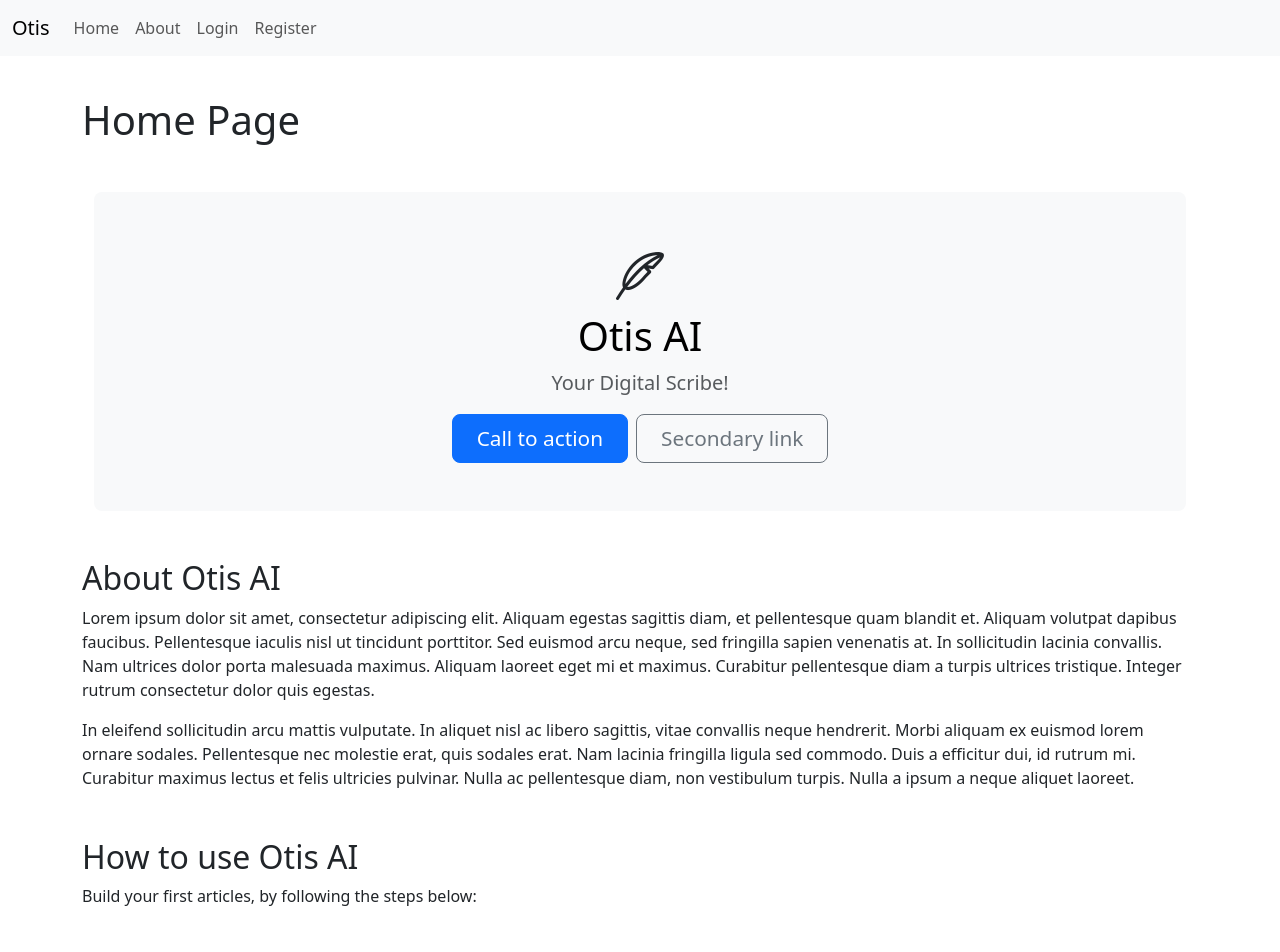
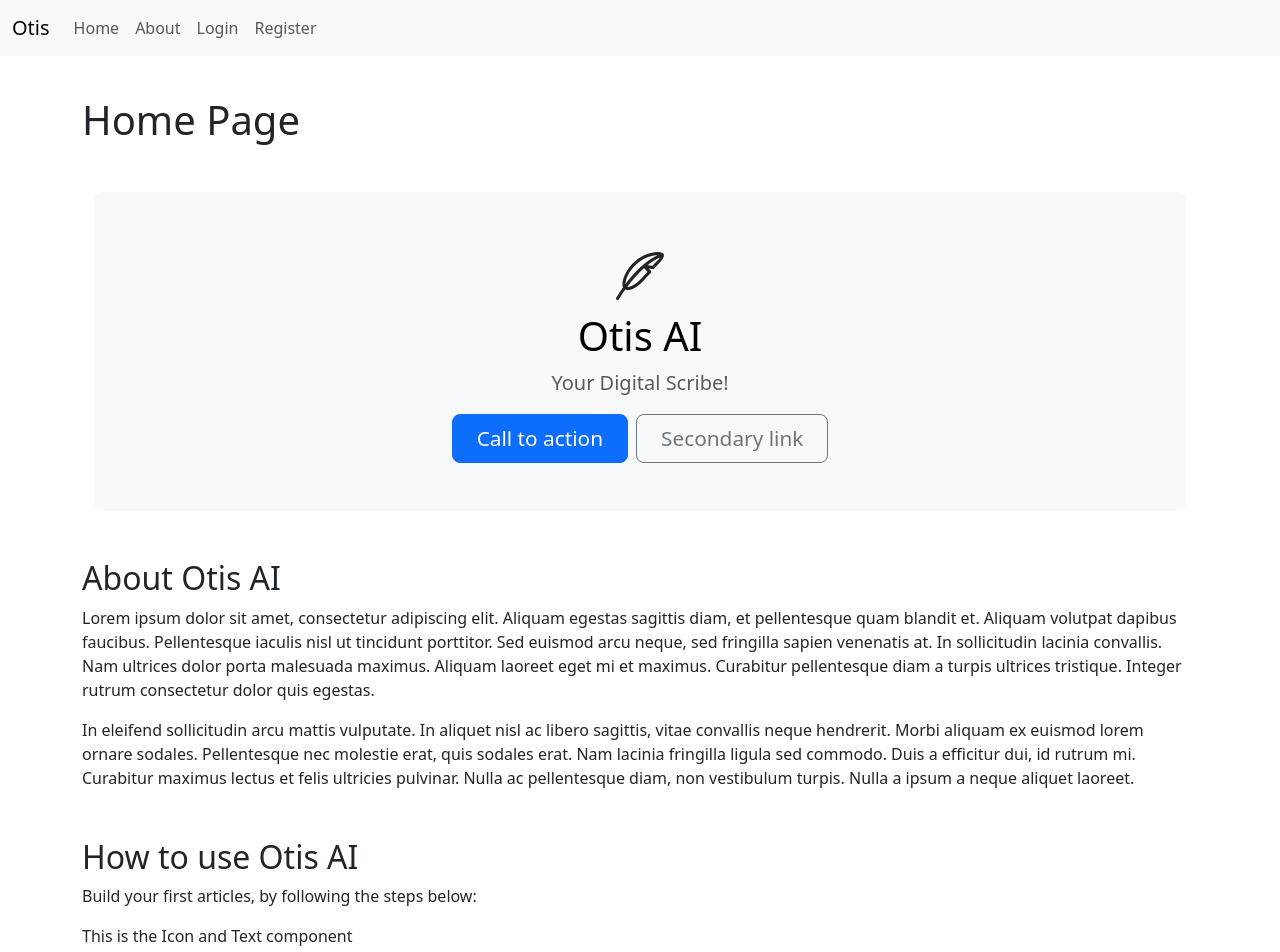
Before and after one commit to dtettarasar/otis-ai-frontend, a Vue app: page / in a window 1280 px wide. Shown: the top 952 px of the page. Built offline with nearby package versions, Linux system fonts and the light colour scheme; no server answers.

Commit message:
building the Icon and Text component

```diff
--- a/src/components/general_content_components/HowToUse.vue
+++ b/src/components/general_content_components/HowToUse.vue
@@ -1,4 +1,7 @@
 <script setup>
+
+    import IconAndText from './IconAndText.vue';
+
 </script>
 
 <template>
@@ -13,6 +16,12 @@
             </p>
         </div>
 
+        <div>
+
+            <IconAndText></IconAndText>
+
+        </div>
+
     </div>
 
 </template>
--- a/src/components/general_content_components/IconAndText.vue
+++ b/src/components/general_content_components/IconAndText.vue
@@ -0,0 +1,6 @@
+<script setup>
+</script>
+
+<template>
+    <p>This is the Icon and Text component</p>
+</template>
```
